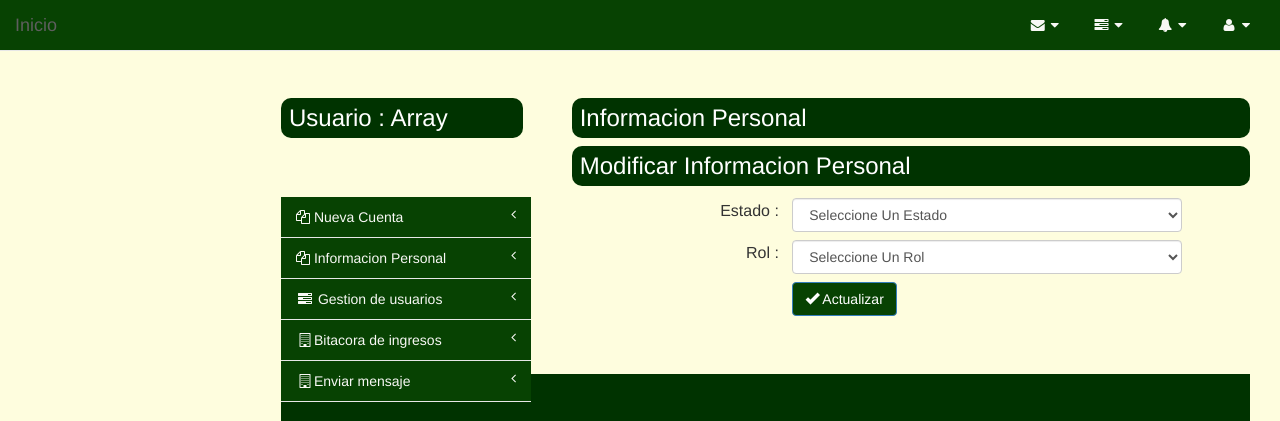
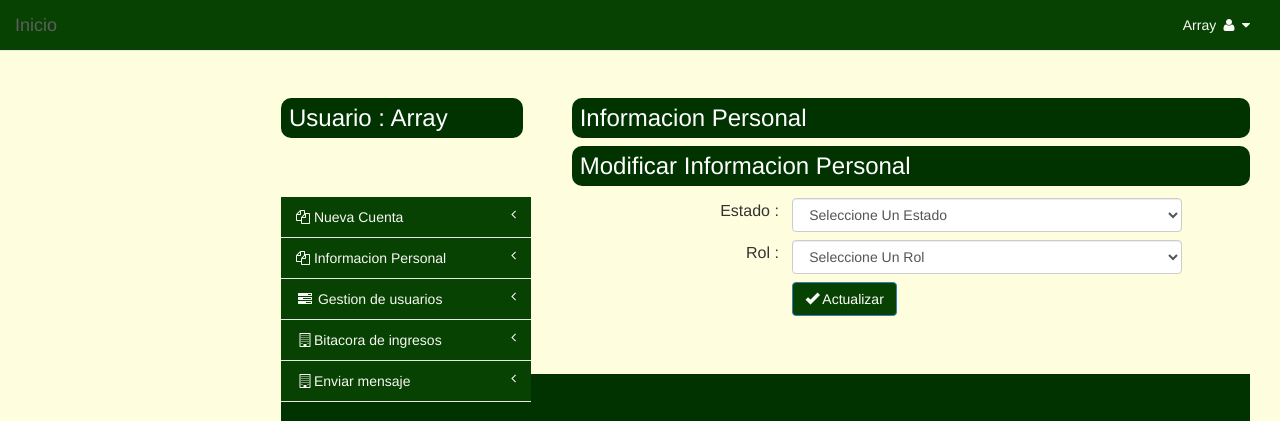
Before and after one commit to diego-gabriel/TIS, a PHP site: page /saetis/Vista/modificar_permiso.php?id_us=admin in a window 1280 px wide. Shown: the top 421 px of the page. Run offline with PHP 8.4, Linux system fonts and the light colour scheme; the template is opened without the code that fills it, so the values that code supplies are empty; a user stored in the database is signed in; some libraries are stand-ins or nearby versions.

Commit message:
correcciones en interfaz

```diff
--- a/Vista/RegistrarGrupoEmpresa.php
+++ b/Vista/RegistrarGrupoEmpresa.php
@@ -124,7 +124,7 @@
                                             </div>
                                         </div>
 
-                                                <button type="submit" onclick="this.form.action='ProcesarRegistroGrupoE.php'" class="btn btn-primary">Registrar</button
+                                                <button type="submit" onclick="this.form.action='ProcesarRegistroGrupoE.php'" class="btn btn-primary"> <span class="glyphicon glyphicon-ok"></span> Registrarme</button
                                     </form>
                             <div id="panelResultadoGE">
 
--- a/Vista/modificar_permiso.php
+++ b/Vista/modificar_permiso.php
@@ -1,5 +1,7 @@
 <?php
-session_start();
+    session_start();
+    $UsuarioActivo = $_SESSION['usuario'];
+    include("controlSesion.php");
 
 ?>
 	<html>
@@ -78,7 +80,7 @@
 		<!--<h2>design by <a href="#" title="flash templates">flash-templates-today.com</a></h2>-->
 
 
-        <nav class="navbar navbar-default navbar-fixed-top" role="navigation" style="margin-bottom: 0">
+  <nav class="navbar navbar-default navbar-fixed-top" role="navigation" style="margin-bottom: 0">
             <div class="navbar-header">
                 <button type="button" class="navbar-toggle" data-toggle="collapse" data-target=".sidebar-collapse">
                     <span class="sr-only">Toggle navigation</span>
@@ -91,35 +93,18 @@
             <!-- /.navbar-header -->
 
             <ul class="nav navbar-top-links navbar-right">
-                <li class="dropdown">
-                    <a class="dropdown-toggle" data-toggle="dropdown" href="#">
-                        <i class="fa fa-envelope fa-fw"></i>  <i class="fa fa-caret-down"></i>
-                    </a>
-                </li>
+
                 <!-- /.dropdown -->
                 <li class="dropdown">
                     <a class="dropdown-toggle" data-toggle="dropdown" href="#">
-                        <i class="fa fa-tasks fa-fw"></i>  <i class="fa fa-caret-down"></i>
-                    </a>
-                </li>
-                <!-- /.dropdown -->
-                <li class="dropdown">
-                    <a class="dropdown-toggle" data-toggle="dropdown" href="#">
-                        <i class="fa fa-bell fa-fw"></i>  <i class="fa fa-caret-down"></i>
-                    </a>
-                </li>
-                <!-- /.dropdown -->
-                <li class="dropdown">
-                    <a class="dropdown-toggle" data-toggle="dropdown" href="#">
-                        <i class="fa fa-user fa-fw"></i>  <i class="fa fa-caret-down"></i>
+                        <?php echo $UsuarioActivo.' '; ?><i class="fa fa-user fa-fw"></i>  <i class="fa fa-caret-down"></i>
                     </a>
                     <ul class="dropdown-menu dropdown-user">
-                        <li><a href="#"><i class="fa fa-user fa-fw"></i> User Profile</a>
-                        </li>
-                        <li><a href="#"><i class="fa fa-gear fa-fw"></i> Settings</a>
+
+                        <li><a href="modificar_administrador.php"><i class="fa fa-user fa-fw"></i> Modificar Datos personales</a>
                         </li>
                         <li class="divider"></li>
-                        <li><a href="unlog.php"><i class="fa fa-sign-out fa-fw"></i> Logout</a>
+                        <li><a href="unlog.php"><i class="fa fa-sign-out fa-fw"></i>Salir</a>
                         </li>
                     </ul>
                     <!-- /.dropdown-user -->
```
Also changed, not shown: Vista/crear_administrador.php (+1 -10 lines), Vista/crear_mail.php (+3 -5 lines), index.php (+5 -5 lines), 2 other files.
